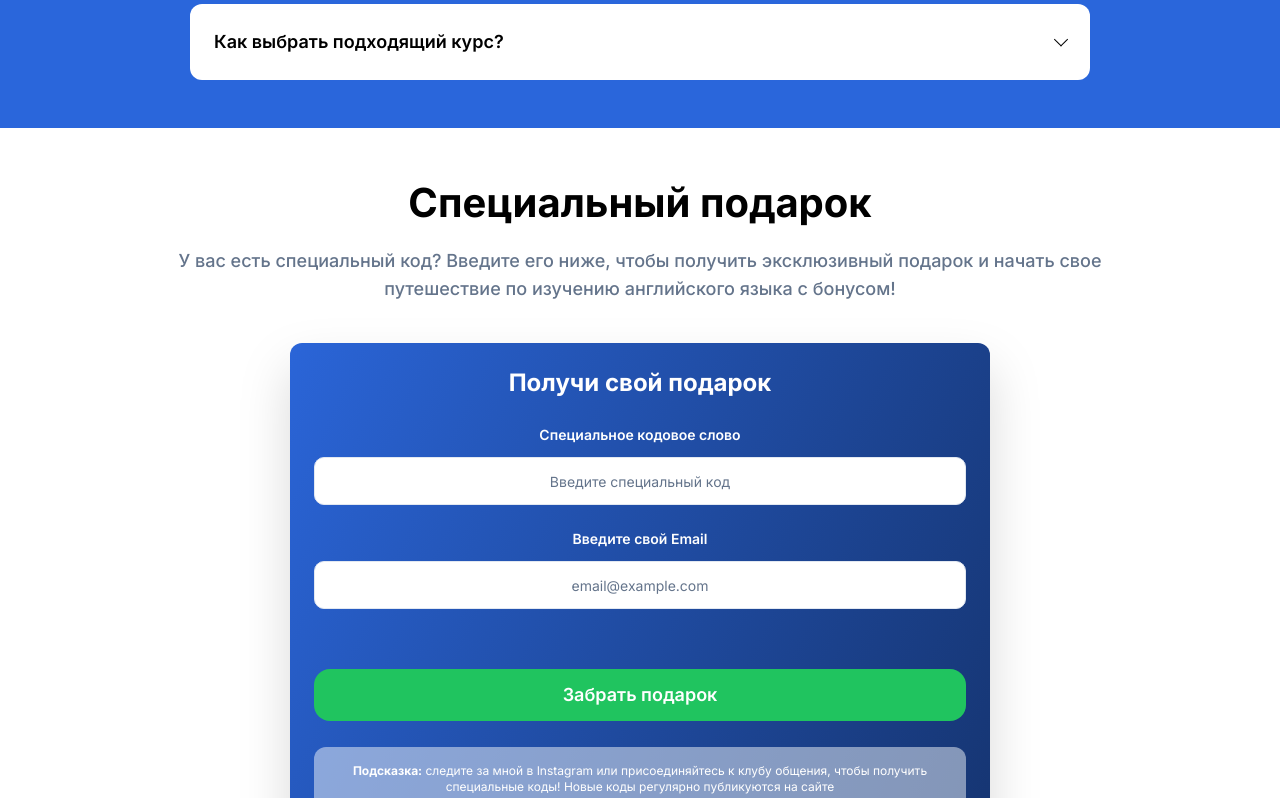
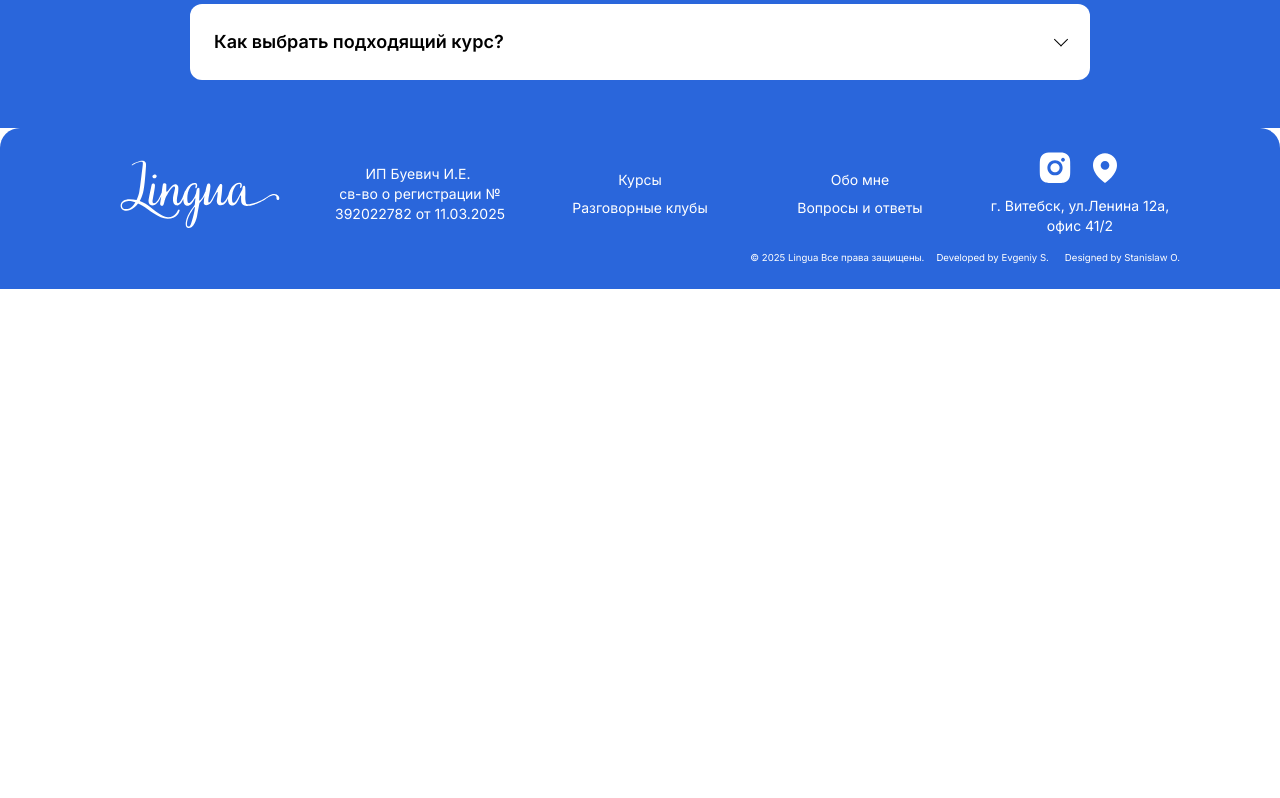
Before and after one commit to evgeniyworkbel/ira-buevich, a Next.js app: page / in a window 1280 px wide. Shown: the part 5740-6538 px from the top of the page. After the commit the page ends 6029 px from the top, so only its background shows below. Built offline with nearby package versions, Linux system fonts and the light colour scheme.

Commit message:
refactor: hide form

```diff
--- a/src/app/page.tsx
+++ b/src/app/page.tsx
@@ -3,7 +3,7 @@ import {
   Courses,
   Faq,
   Footer,
-  ReceiveGift,
+  // ReceiveGift,
   Header,
   Hero,
   LearningFormats,
@@ -22,7 +22,7 @@ export default function Page() {
         <LearningFormats />
         <AboutMe />
         <Faq />
-        <ReceiveGift />
+        {/* <ReceiveGift /> */}
       </main>
       <Footer />
     </div>
```
